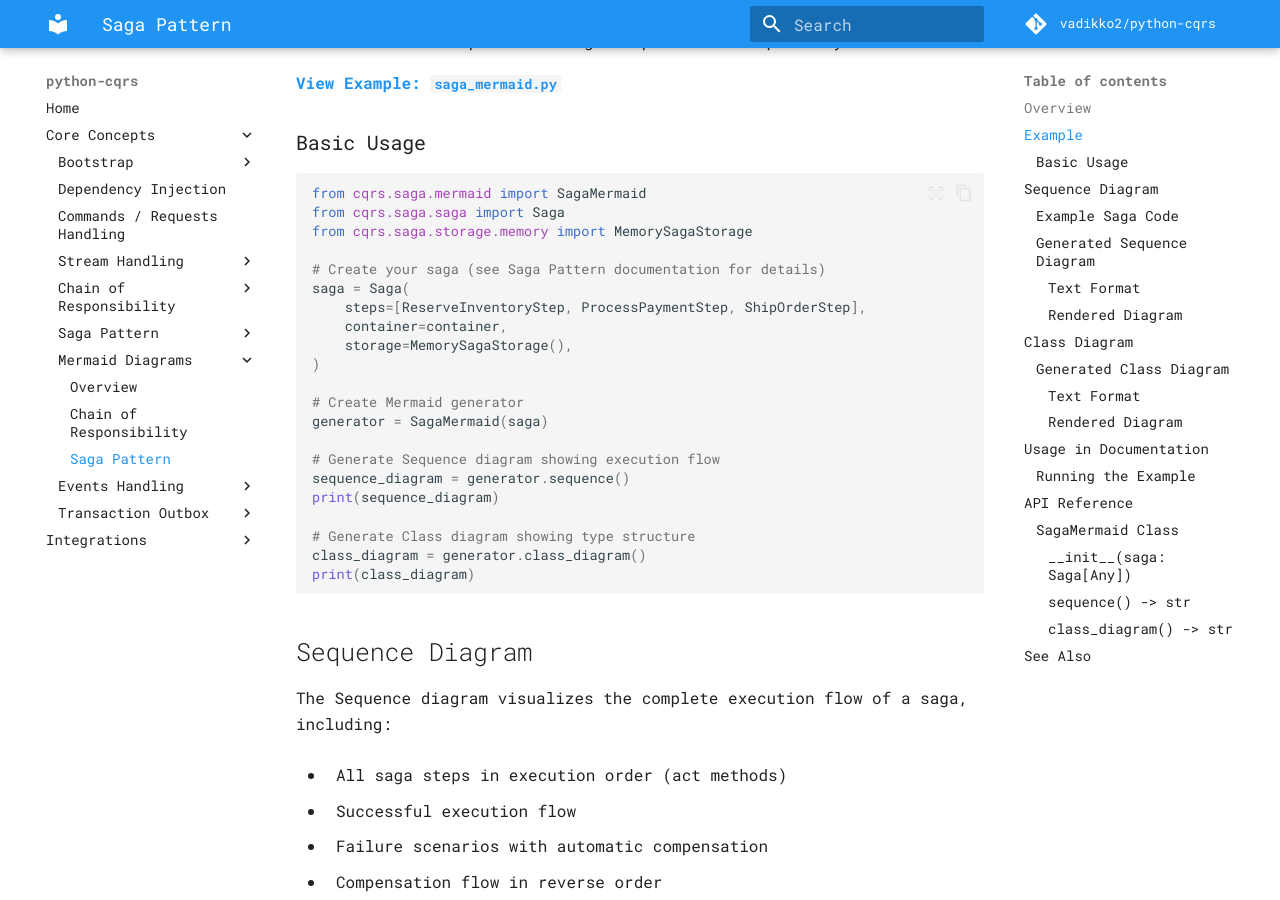
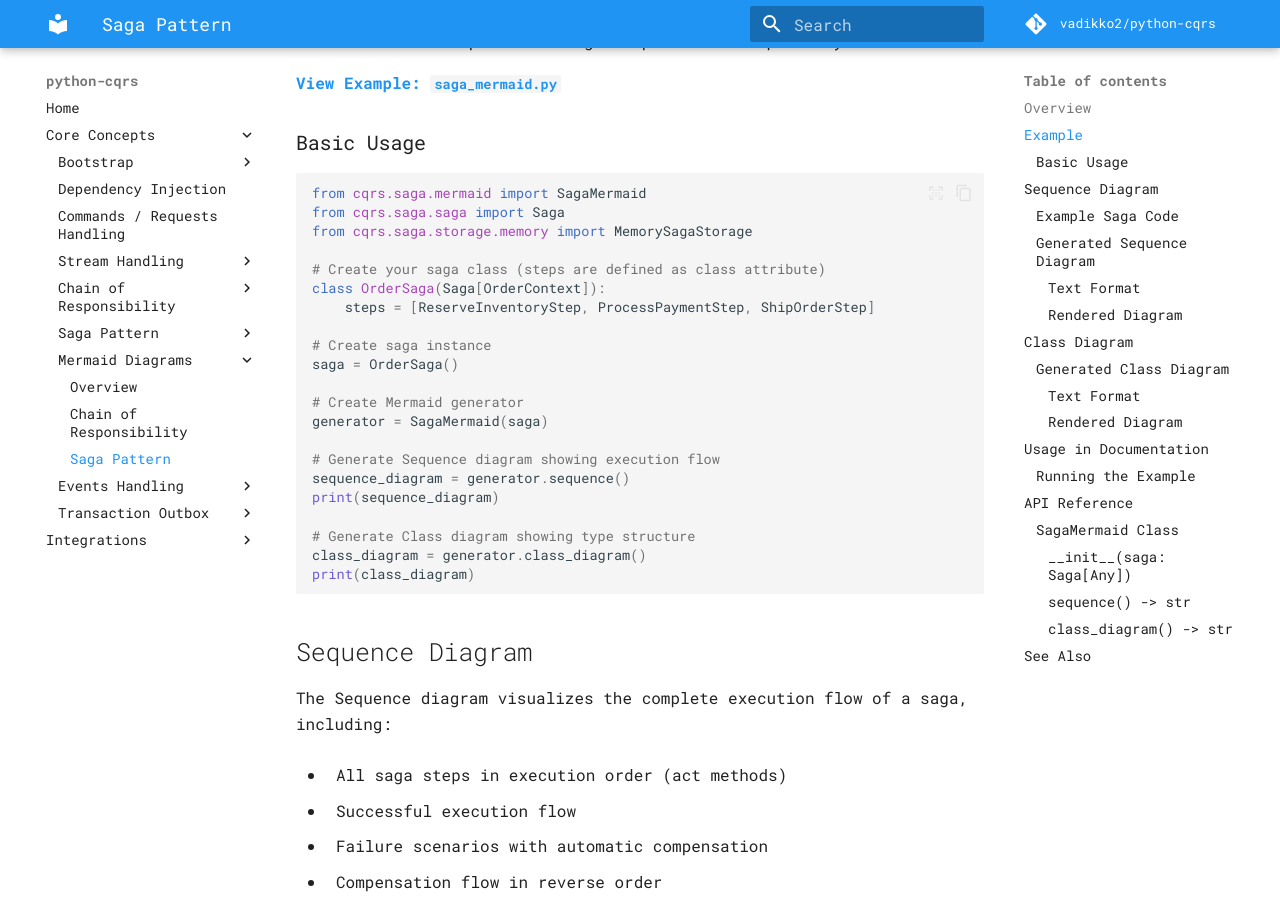
Before and after one commit to vadikko2/python-cqrs-mkdocs, an MkDocs documentation site: the page built from docs/mermaid/saga.md, in a window 1280 px wide and 900 px high, scrolled down 604 px. Built offline with MkDocs 1.6.1 and Material for MkDocs 9.7.7, drawn with Linux system fonts in a browser that asks for light colours; comment, search, counter and statistics services are not loaded; some of the changed text lies outside the part shown.

Commit message:
Исправил документацию

````diff
--- a/docs/mermaid/saga.md
+++ b/docs/mermaid/saga.md
@@ -22,12 +22,12 @@ from cqrs.saga.mermaid import SagaMermaid
 from cqrs.saga.saga import Saga
 from cqrs.saga.storage.memory import MemorySagaStorage
 
-# Create your saga (see Saga Pattern documentation for details)
-saga = Saga(
-    steps=[ReserveInventoryStep, ProcessPaymentStep, ShipOrderStep],
-    container=container,
-    storage=MemorySagaStorage(),
-)
+# Create your saga class (steps are defined as class attribute)
+class OrderSaga(Saga[OrderContext]):
+    steps = [ReserveInventoryStep, ProcessPaymentStep, ShipOrderStep]
+
+# Create saga instance
+saga = OrderSaga()
 
 # Create Mermaid generator
 generator = SagaMermaid(saga)
@@ -93,11 +93,14 @@ class ProcessPaymentStep(SagaStepHandler[OrderContext, ProcessPaymentResponse]):
 class ShipOrderStep(SagaStepHandler[OrderContext, ShipOrderResponse]):
     # ... implementation
 
-saga = Saga(
-    steps=[ReserveInventoryStep, ProcessPaymentStep, ShipOrderStep],
-    container=container,
-    storage=storage,
-)
+class OrderSaga(Saga[OrderContext]):
+    steps = [
+        ReserveInventoryStep,
+        ProcessPaymentStep,
+        ShipOrderStep,
+    ]
+
+saga = OrderSaga()
 ```
 
 ### Generated Sequence Diagram
````
